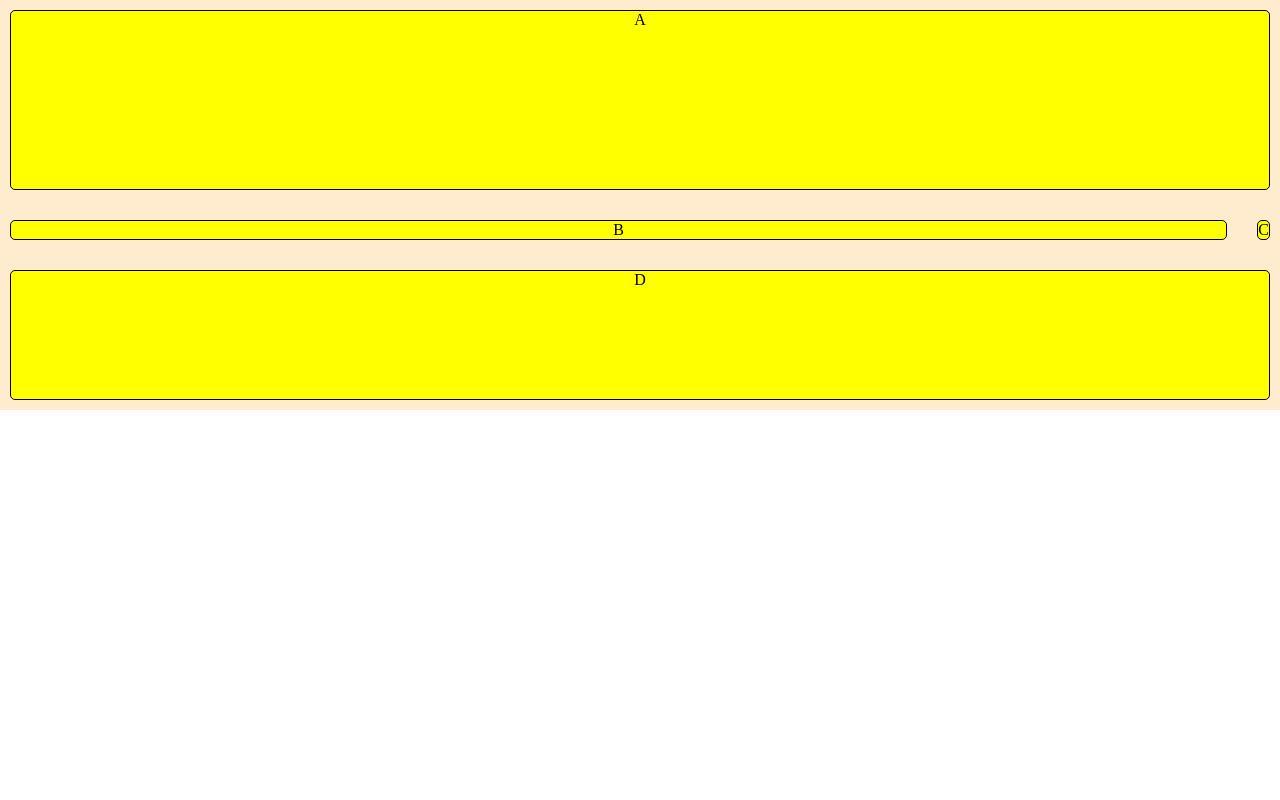
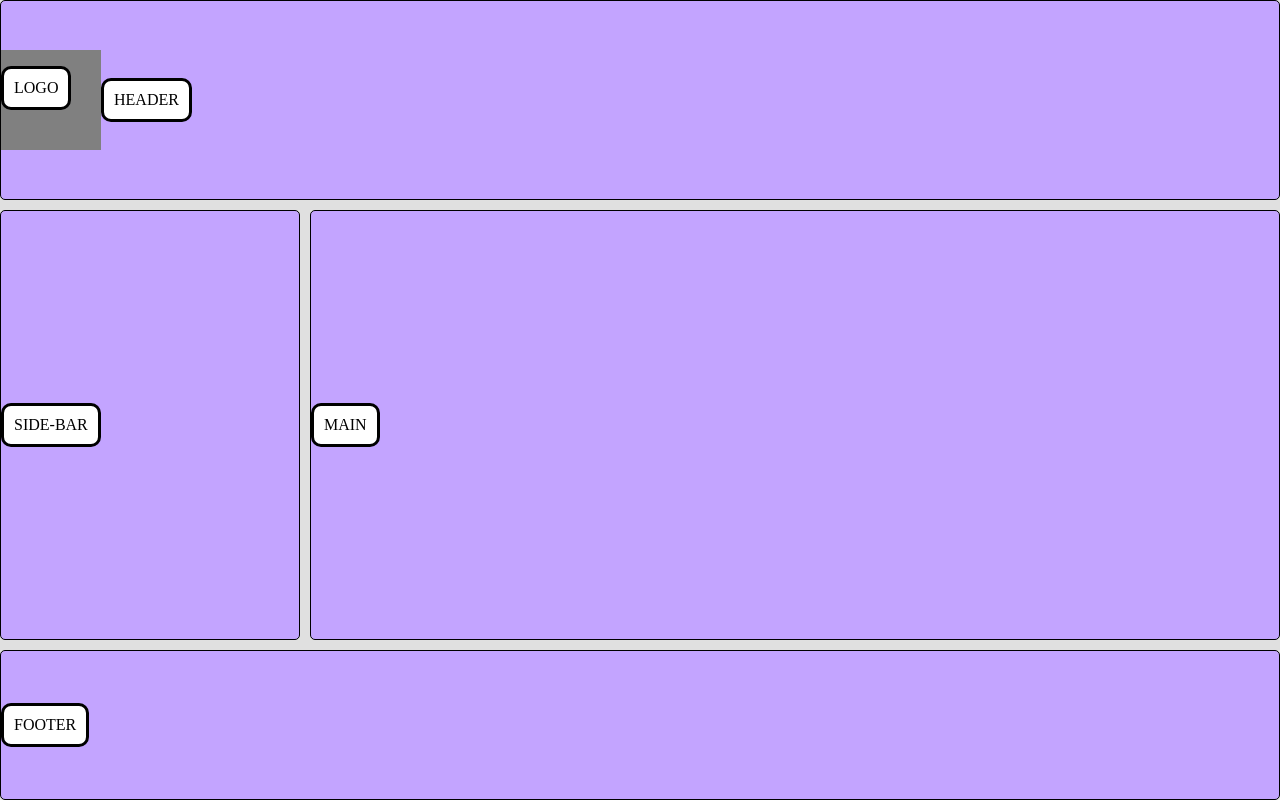
Before and after one commit to gunheekwon/gunheekwon.github.io, a plain HTML site: page index.html in a window 1280 px wide. Drawn offline with Linux system fonts and the light colour scheme.

Commit message:
ㄱㄷㄱㄷ

```diff
--- a/index.html
+++ b/index.html
@@ -1,6 +1,5 @@
 <!DOCTYPE html>
-<html lang="en">
-    <head>
+<html lang="en"><head>
     <meta charset="UTF-8">
     <meta name="viewport" content="width=device-width, initial-scale=1.0">
     <link rel="stylesheet" href="style.css">
@@ -9,17 +8,30 @@
 <body>
     <div class="container">
         <div class="item header">
-                A
+<div class="logo">
+    <p>
+        LOGO
+    </p>
 </div>
-            <div class="item side bar">
-                B
+            <p>
+                HEADER
+            </p>
         </div>
+        <div class="item side-bar">
+            <p>
+               SIDE-BAR
+
+        </p></div>
         <div class="item main">
-                C
+            <p>
+                MAIN
+            </p>
         </div>
         <div class="item footer">
-                D
+            <p>
+                FOOTER
+            </p>
         </div>
     </div>
-    </body>
-</html>
+
+</body></html>
--- a/style.css
+++ b/style.css
@@ -1,52 +1,65 @@
 /* reset CSS */
 
-html, body, div{ margin: 0; padding: 0; border: 0;}
+html, body, div{margin: 0;padding: 0;border: 0;}
 
-html{
+html {
     height: 100%;
     font-size: 16px;
 }
 
-body{
+body {
+    height: 100%;
     font-family: 'Noto Serif KR', serif;
 }
 
-.container{
+.container {
+    height: 100%;
     display: grid;
-    grid-template-columns: minmax(300px, 1fr) auto;
+    grid-template-columns: minmax(300px, 1fr) 4fr;
     grid-template-rows: 200px 1fr 150px;
     gap: 10px;
-
-    background-color:blanchedalmond;
+    align-items: stretch;
+    background-color:#e0e0e0;
 }
 
-.item{
-    margin: 10px;
+.item {
     border-radius: 5px;
     border: 1px solid black;
-
-    background-color: yellow;
-
-    text-align: center;
+    background-color: #c3a4ff;
+    align-content: center;
+    justify-items: center;
     color: black;
 }
 
-.header{
-    grid-column: 1 / span 2;
-    grid-row: 1 / span 1;
+.header { grid-column: 1 / span 2; grid-row: 1 / span 1; }
+.side-bar { grid-column: 1 / span 1; grid-row: 2 / span 1; }
+.main { grid-column: 2 / span 1; grid-row: 2 / span 1; }
+.footer { grid-column: 1 / span 2; grid-row: 3 / span 1; }
+
+p {
+    display: inline-block;
+
+    padding: 10px;
+    border-radius: 10px;
+    border: 3px solid black;
+
+    background-color: white;
+
+    text-align:center;
 }
 
-.side-bar{
-    grid-column: 1 / span 1;
-    grid-row: 2 / span 1;
+.header{
+    display: flex;
+    align-items: center;
+    justify-content: stretch;
 }
 
-.main{
-    grid-column: 2 / span 1;
-    grid-row: 2 / span 1;
+.logo{
+    height: 100px;
+    width: 100px;
+
+    padding: auto;
+
+    background-color: gray;
+
 }
-
-.footer{
-    grid-column: 1 / span 2;
-    grid-row: 3 / span 1;
-}
```
Lines whose indentation alone changed are shown as unchanged.
